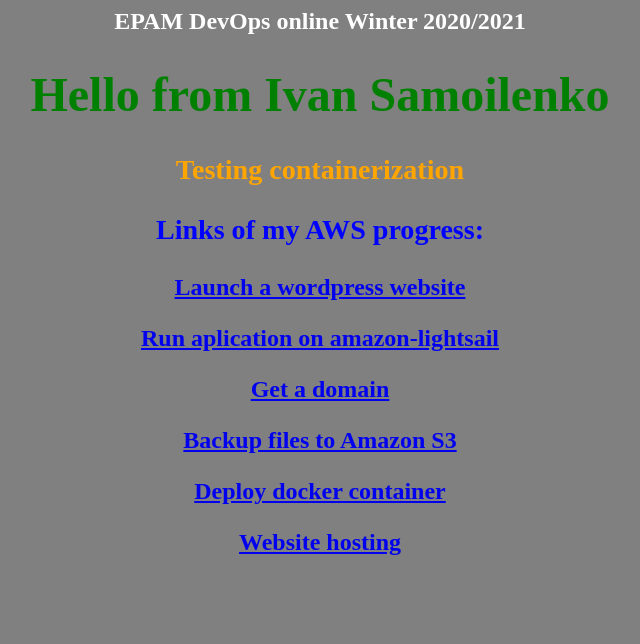
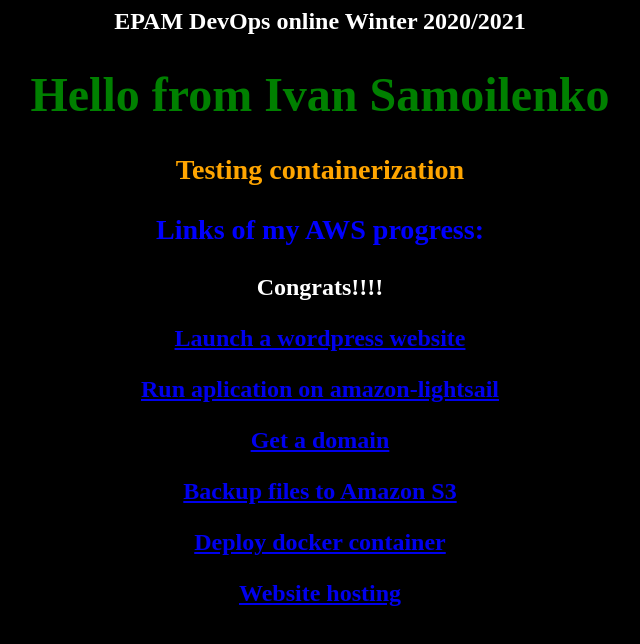
Before and after one commit to Iferial/CI-CD-pipeline, a plain HTML site: page index.html in a window 1280 px wide. Shown: the whole page, without its empty margins (320-960 px from the left). Drawn offline with Linux system fonts and the light colour scheme.

Commit message:
the last commit

```diff
--- a/index.html
+++ b/index.html
@@ -1,10 +1,11 @@
 <html>
-<body bgcolor=gray>
+<body bgcolor=black>
 <center>
 <h2><font color=white>EPAM DevOps online Winter 2020/2021</front><h2>
 <h1><font color=green>Hello from Ivan Samoilenko</font></h1>
 <h3><font color=orange>Testing containerization</font></h3>
 <h3><font color=blue>Links of my AWS progress:</font></h3>
+Congrats!!!!<br>
 <p><a href="https://aws.amazon.com/ru/getting-started/hands-on/launch-a-wordpress-website/?trk=gs_card">Launch a wordpress website</a></p>
 <p><a href="https://lightsail.aws.amazon.com/ls/docs/en_us/articles/log-in-to-your-bitnami-application-running-on-amazon-lightsail">Run aplication on amazon-lightsail</p>
 <p><a href="https://aws.amazon.com/ru/getting-started/hands-on/get-a-domain/">Get a domain</a></p>
```
